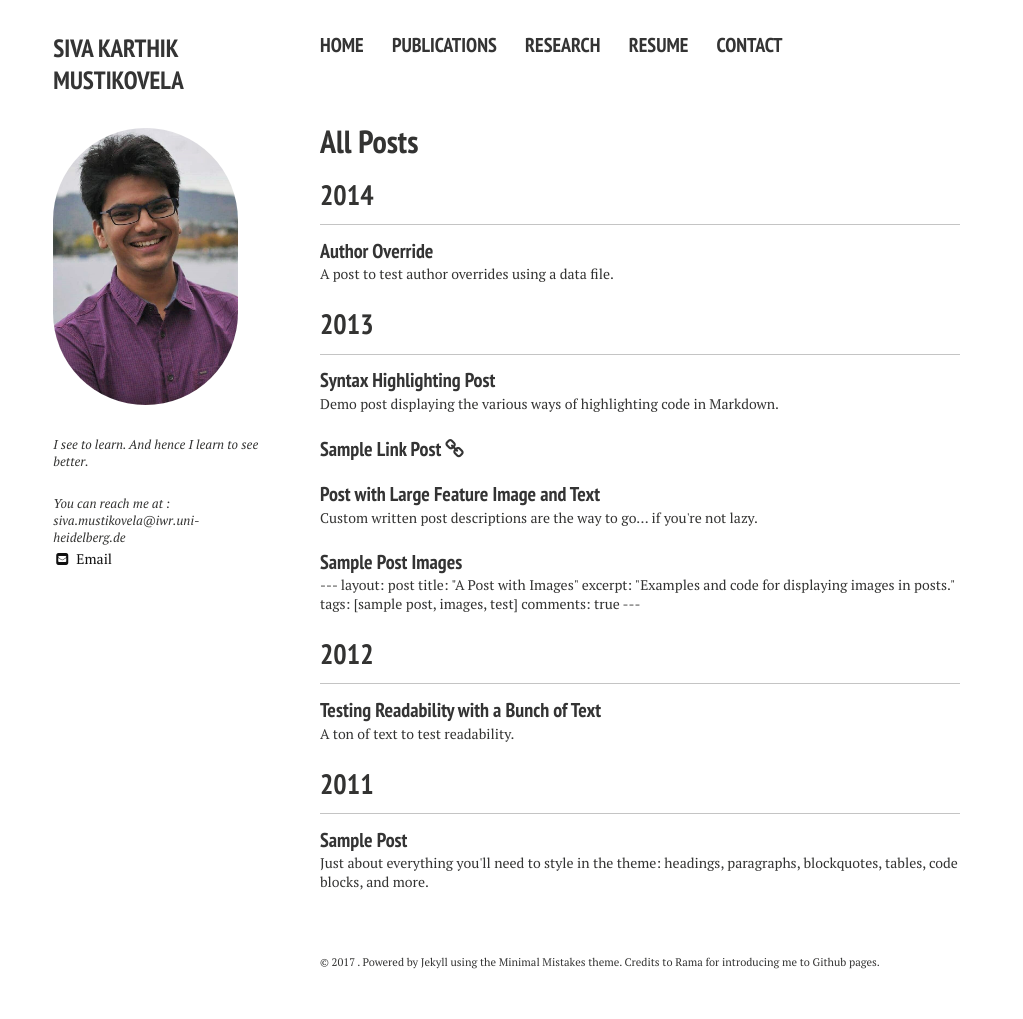
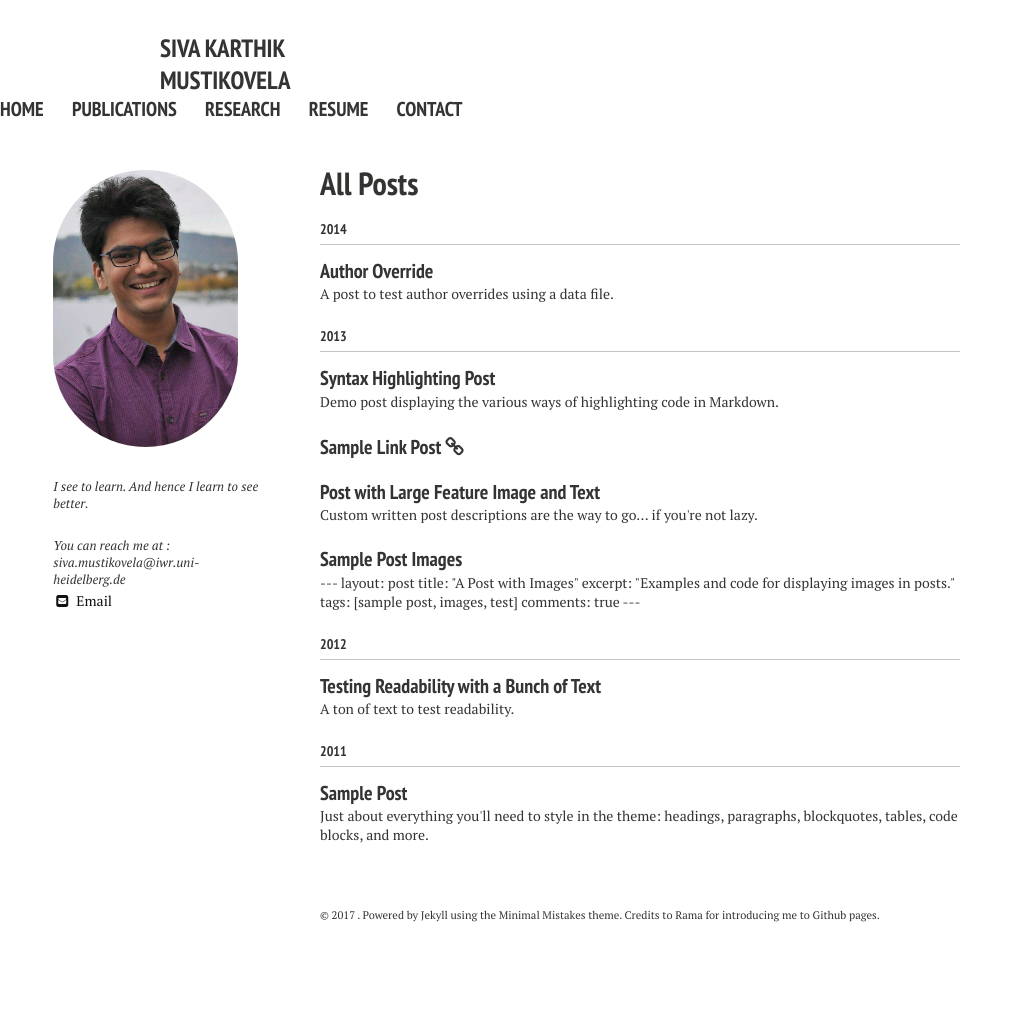
Before and after one commit to sivakm/sivakm.github.io, a Jekyll site: the page built from posts/index.md, in a window 1280 px wide. Shown: the whole page, without its empty margins (0-1023 px from the left). Built offline with Jekyll 4.4.1, drawn with Linux system fonts in a browser that asks for light colours; nearby versions of some CDN libraries; after the commit the page ends 972 px from its top, so only the background shows below that.

Commit message:
`` (reverted from commit 27077923b660be949b14267e73208168fc74ece6)

```diff
--- a/_sass/page.scss
+++ b/_sass/page.scss
@@ -32,7 +32,7 @@ body {
 	@include font-rem(40);
 	@media #{$small} {
 		@include grid(12,2);
-		@include prefix(12,0.5);
+		@include prefix(12,1.5);
 		@include suffix(12,0.5);
 		@include font-rem(25);
 	}
@@ -262,7 +262,7 @@ $button-size: 1.5rem;
 	h3 {
 		margin: 0;
 		padding-bottom: .5em;
-		@include font-rem(28);
+		@include font-rem(14);
 		border-bottom: 1px solid lighten($black,70);
 	}
 	article {
```
